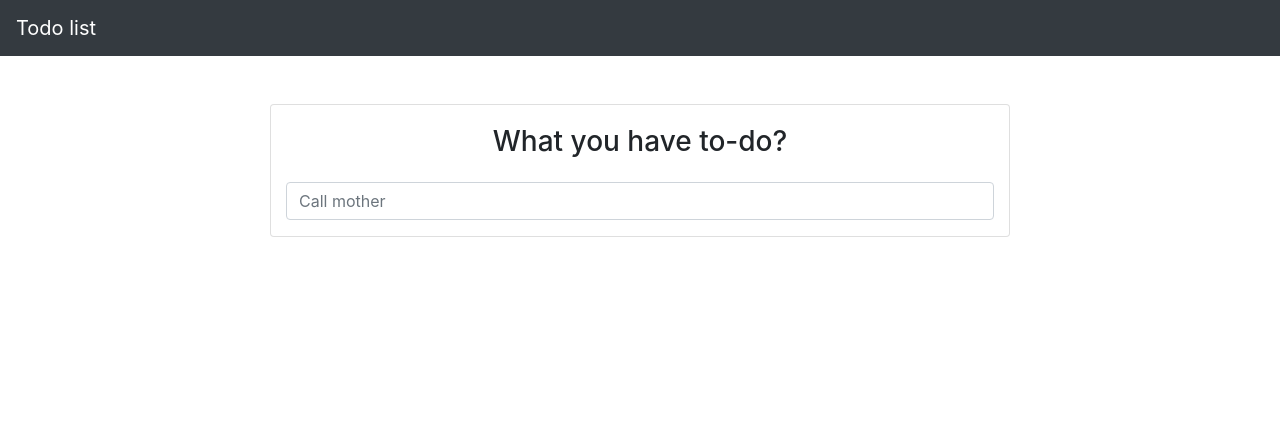
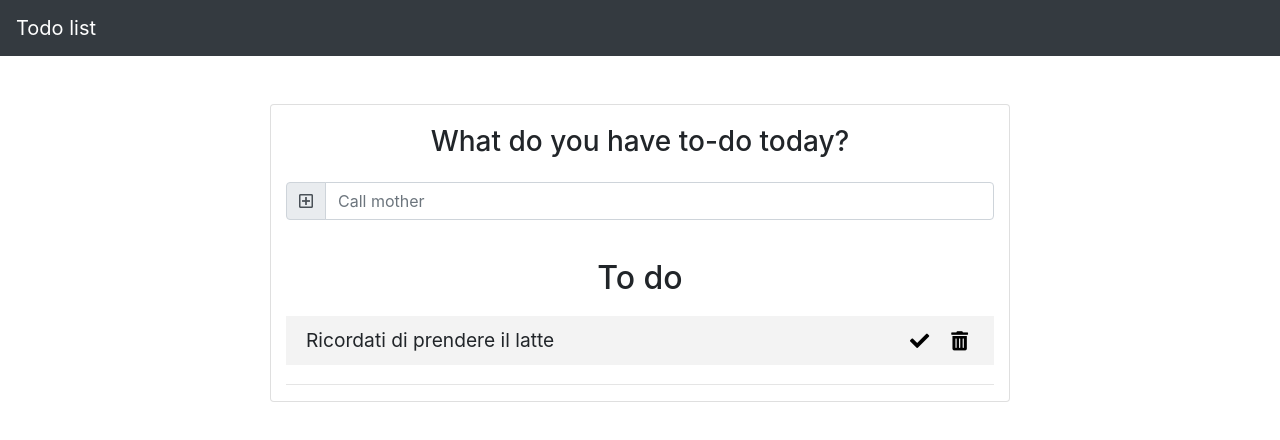
Before and after one commit to muccijacopo/MyTodoList, a Vue app: page / in a window 1280 px wide. Shown: the top 440 px of the page. Built offline with nearby package versions, Linux system fonts and the light colour scheme.

Commit message:
Aggiunti i todos completati e icone

```diff
--- a/public/index.html
+++ b/public/index.html
@@ -6,6 +6,7 @@
     <meta name="viewport" content="width=device-width,initial-scale=1.0">
     <link rel="icon" href="<%= BASE_URL %>favicon.ico">
     <link rel="stylesheet" href="https://stackpath.bootstrapcdn.com/bootstrap/4.3.1/css/bootstrap.min.css" integrity="sha384-ggOyR0iXCbMQv3Xipma34MD+dH/1fQ784/j6cY/iJTQUOhcWr7x9JvoRxT2MZw1T" crossorigin="anonymous">
+    <link rel="stylesheet" href="https://use.fontawesome.com/releases/v5.11.2/css/all.css" integrity="sha384-KA6wR/X5RY4zFAHpv/CnoG2UW1uogYfdnP67Uv7eULvTveboZJg0qUpmJZb5VqzN" crossorigin="anonymous">
     <title>Todo-list webapp</title>
   </head>
   <body>
--- a/src/App.vue
+++ b/src/App.vue
@@ -3,9 +3,9 @@
     <navbar></navbar>
     <div class="container">
       <div class="card my-5 mx-auto col-xs-12 col-md-8">
-        <h3>What you have to-do?</h3>
+        <h3>What do you have to-do today?</h3>
         <todo-input @add="addTodo"></todo-input>
-        <todos :todos="todos" :completed="todosCompleted" v-on:completed="completeTodo()" v-on:delete="deleteTodo"></todos>
+        <todos :todos="todos" v-on:completed="checkCompleted" v-on:delete="deleteTodo"></todos>
       </div>
     </div>
   </div>
@@ -20,8 +20,9 @@ export default {
   name: 'app',
   data() {
     return {
-      todos: [],
-      todosCompleted: []
+      todos: [
+        { id: 1, title: 'Ricordati di prendere il latte', completed: false, createdAt: new Date() }
+      ]
     }
   },
   methods: {
@@ -31,10 +32,10 @@ export default {
     deleteTodo(id) {
       this.todos = this.todos.filter(todo => id != todo.id);
     },
-    completeTodo(todo) {
-      var index = this.todos.indexOf(todo);
-      var todoCompleted = this.todos.splice(index);
-      this.todosCompleted.push(todoCompleted[0]);
+    checkCompleted(id) {
+     var indexFound = this.todos.findIndex(todo => todo.id == id);
+     this.todos[indexFound].completed = true;
+
     }
   },
   components: {
--- a/src/components/Input.vue
+++ b/src/components/Input.vue
@@ -1,5 +1,8 @@
 <template>
-    <div>
+    <div class="input-group my-3">
+        <div class="input-group-prepend">
+            <span class="input-group-text"><i class="far fa-plus-square"></i></span>
+        </div>
         <input type="text" class="form-control" placeholder="Call mother" v-model="title" v-on:keydown.enter="addTodo()" >
     </div>
 </template>
@@ -18,7 +21,8 @@ export default {
             const newTodo = {
                 id: uuid.v4(),
                 title: this.title,
-                createdAt: new Date()
+                completed: false,
+                createdAt: new Date(),
             }
             this.$emit('add', newTodo);
             this.title = '';
@@ -28,8 +32,4 @@ export default {
 </script>
 
 <style scoped>
-    input {
-        margin-top: 1em;
-        margin-bottom: 1em;
-    }
 </style>
--- a/src/components/Todo.vue
+++ b/src/components/Todo.vue
@@ -1,8 +1,8 @@
 <template>
-    <div @click="$emit('completed', todo)" class="todo">
-        <p>{{ todo.title }}
-            <button @click="$emit('delete', todo.id)">X</button>
-        </p>
+    <div class="todo">
+        <span class="text">{{ todo.title }}</span>
+        <button @click="$emit('delete', todo.id)"><i class="fas fa-trash-alt"></i></button>
+        <button v-if="!todo.completed" @click="$emit('completed', todo.id)"><i class="fas fa-check"></i></button>
     </div>
 </template>
 
@@ -14,20 +14,24 @@ export default {
 
 <style scoped>
     .todo {
-        background-color: #fff241;
+        background-color: #f3f3f3;
         font-size: 1.2em;
         text-align: left;
-        padding: 0.5em 1em;
+        padding: 10px 20px;
         margin: 1em 0;
     }
 
     .todo:hover {
-        background-color: #ffef09;
+        border: 1px solid #f8f8f8;
+        background-color: #feffda;
     }
 
-    button {
-        display: inline-block;
+
+    .todo button {
+        background: none;
         border: none;
-        border-radius: 50px;
+        float: right;
+        margin-left: 10px;
     }
+
 </style>
--- a/src/components/Todos.vue
+++ b/src/components/Todos.vue
@@ -1,24 +1,31 @@
 <template>
 <div>
-    <div v-if="todos.length > 0">
-        <h3>To do</h3>
+    <h3>To do</h3>
+
+    <div v-if="todosUncompleted.length > 0">
         <todo
-            v-for="(todo,index) in todos"
-            :key="index"
+            v-for="todo in todosUncompleted"
+            :key="todo.id"
             :todo="todo"
             v-on:completed="$emit('completed', $event)"
-            v-on:delete="$emit('delete', id)">
+            v-on:delete="$emit('delete', $event)">
         </todo>
     </div>
-    <div v-if="completed.length > 0">
-        <h3 >Done</h3>
+    <div v-else>
+        <h5>You have done everything for today. Enjoy.</h5>
+    </div>
+    <hr>
+    <div v-if="todosCompleted.length > 0">
+        <h3>Done</h3>
         <todo
-            v-for="todo in completed"
+            v-for="todo in todosCompleted"
             :key="todo.id"
             :todo="todo"
-            v-on:delete="$emit('delete', id)">
+            v-on:completed="$emit('completed', $event)"
+            v-on:delete="$emit('delete', $event)">
         </todo>
     </div>
+
 </div>
 </template>
 
@@ -26,7 +33,20 @@
 import Todo from './Todo'
 
 export default {
-    props: ['todos', 'completed'],
+    props: ['todos'],
+    computed: {
+        todosUncompleted() {
+            var todos = this.todos.filter(todo => {
+                return !todo.completed;
+            });
+            return todos.sort((a,b) =>b.createdAt - a.createdAt);
+        },
+        todosCompleted() {
+            return this.todos.filter(todo => {
+                return todo.completed;
+            });
+        }
+    },
     components: {
         Todo
     }
@@ -37,4 +57,5 @@ export default {
     h3 {
         font-size: 2em;
     }
+
 </style>
```
